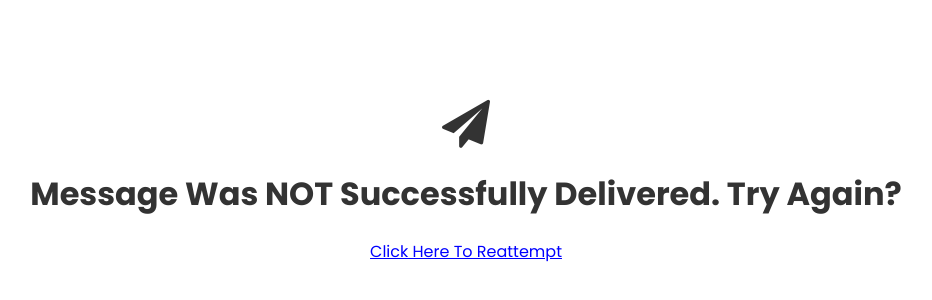
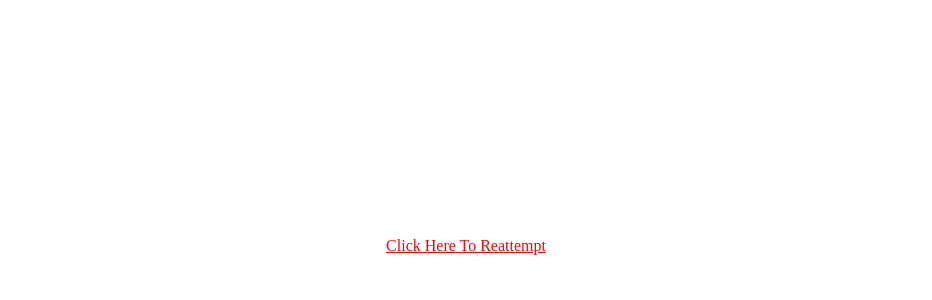
Before and after one commit to eddiem22/myEmail, an Electron app: page src/html/failure.html in a window 1280 px wide. Shown: the part 88-388 px from the top of the page, without its empty margins (174-1106 px from the left). Drawn offline with Linux system fonts and the light colour scheme; no server answers.

Commit message:
Update success.css

```diff
--- a/src/html/success.css
+++ b/src/html/success.css
@@ -1,21 +1,21 @@
 @import url("https://fonts.googleapis.com/css2?family=Poppins:ital,wght@0,300;0,400;0,500;0,600;0,700;0,800;0,900;1,300;1,400;1,500;1,600;1,700;1,800;1,900&display=swap");
 
 body {
-  font-family: "Poppins";
+  font-family: "font-family: "Comic Sans MS", "Comic Sans", cursive;";
   display: flex;
   flex-direction: column;
   justify-content: center;
   align-items: center;
   height: 70vh;
-  color: #333333;
+  color: #FFFFFF;
 }
 
 a {
-  color: blue;
+  color: red;
 }
 
 a:hover {
-  opacity: 0.8;
+  opacity: 0.5;
 }
 
 body .icon {
```
